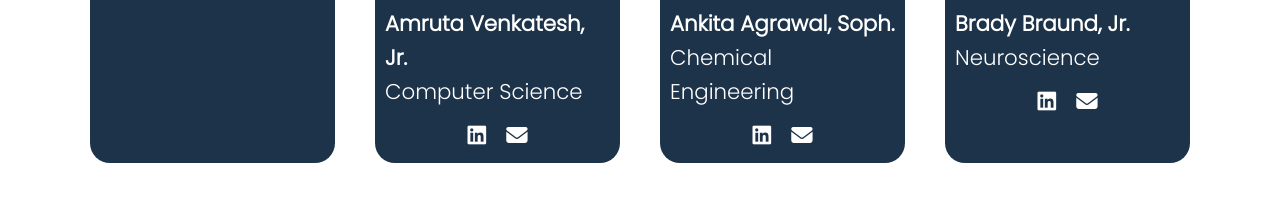
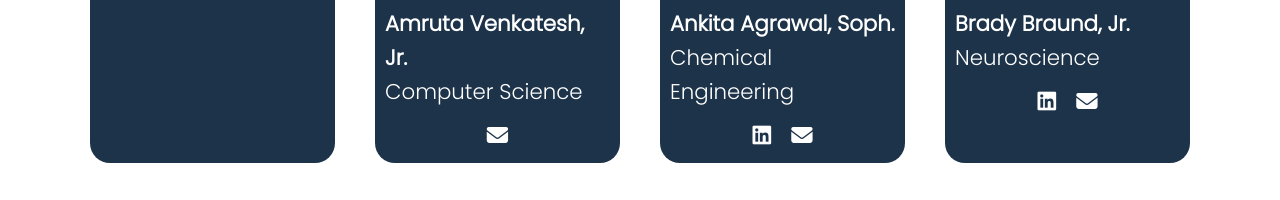
Before and after one commit to umichsynbio-team/website-23, a plain HTML site: page members.html in a window 1280 px wide. Shown: the part 2085-2285 px from the top of the page. Drawn offline with Linux system fonts and the light colour scheme.

Commit message:
Removed Amruta's LinkedIn icon

```diff
--- a/members.html
+++ b/members.html
@@ -257,12 +257,12 @@
                     <h3 class="member_name">Amruta Venkatesh, Jr.</h3>
                     <p class="member_major">Computer Science</p>
                     <ul class="member_socials">
-                        <!-- LinkedIn -->
-                        <li class="mem_social">
+                        <!-- LinkedIn - Member does not have one-->
+                        <!-- <li class="mem_social">
                             <a class="social_link" href="https://www.linkedin.com/company/michigan-synthetic-biology-team/">
                                 <i class="fa-brands fa-linkedin"></i>
                             </a>
-                        </li>
+                        </li> -->
 
                         <!-- Email -->
                         <li class="mem_social">
```
